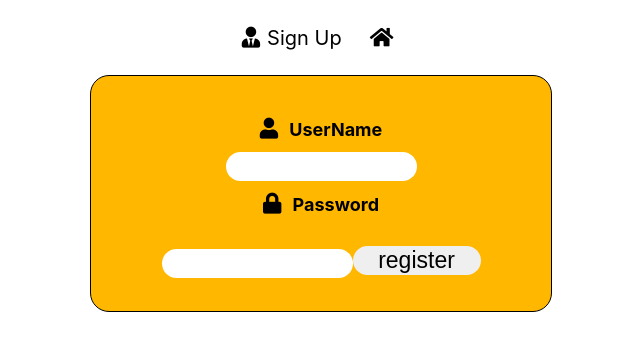
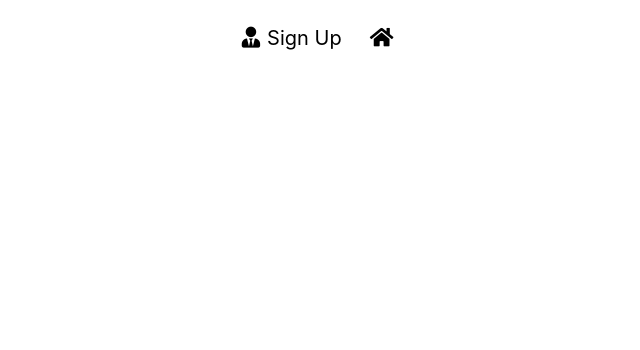
Before and after one commit to ninjas-code/Tafran, a React (Create React App) app: page /login in a window 1280 px wide. Shown: the top 350 px of the page, without its empty margins (319-959 px from the left). Built offline with nearby package versions, Linux system fonts and the light colour scheme; a web font is replaced by a local one.

Commit message:
Remove-Login

```diff
--- a/src/App.jsx
+++ b/src/App.jsx
@@ -5,7 +5,7 @@ import { BrowserRouter , Route } from 'react-router-dom';
 import Food from './components/food.jsx';
 // import Err from './components/404Page.jsx';
 import Navgation from './components/Nav.jsx';
-import Login from './components/login.jsx';
+// import Login from './components/login.jsx';
 import register from './components/registered.jsx';
 import ThankYouPage from './components/ThankYouPage.jsx';
 
@@ -24,7 +24,7 @@ render(){
      <BrowserRouter>
       <Navgation/>
       <Route  path="/" component={Food} exact />
-        <Route  path="/login" component={Login} exact />
+        {/* <Route  path="/login" component={Login} exact />  */}
         <Route  path="/registered" component={register} exact />
         <Route path="/ThankYouPage" component={ThankYouPage} exact />
      </BrowserRouter>
--- a/src/components/login.jsx
+++ /dev/null
@@ -1,38 +0,0 @@
-import React from "react";
-// import {browseRoute} from 'react-router-dom';
-
-
-class register extends React.Component{
-    constructor(){
-        super();
-        this.state={
-            UserName:"",
-            Password:"",
-            Location:"",
-            PhoneNumber:"",
-            Restaurant:"",
-            PriceandMeal:"",
-            errors:{}
-
-        }
-
-    }
-
-    render(){
-        return(
-            <div className="UserHeader">
-            <form action="/login" method="POST">
-            <h1 className="UserTitles" ><i class="fas fa-user"></i> UserName</h1>
-            <input type="email" className="UserInput"  name="UserName"/>
-            <h1 className="UserTitles" ><i class="fas fa-lock"></i> Password</h1>
-            <input type="password"  name="Password" className="UserInput"/>
-
-
-            <button type="submit" className="ButtonLog" >register</button>
-            </form>
-            </div>
-
-        )
-    }
-}
-export default register;
```
